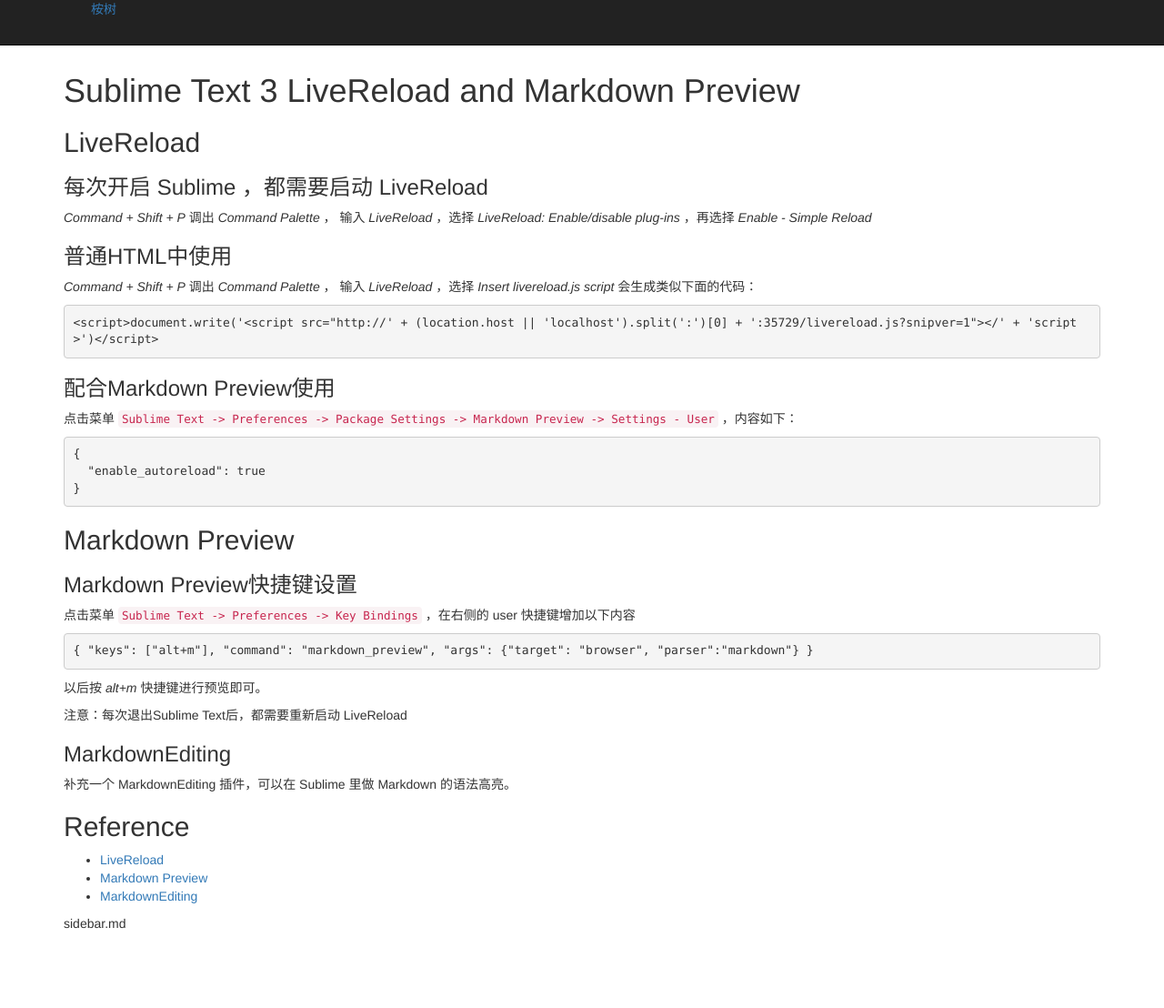
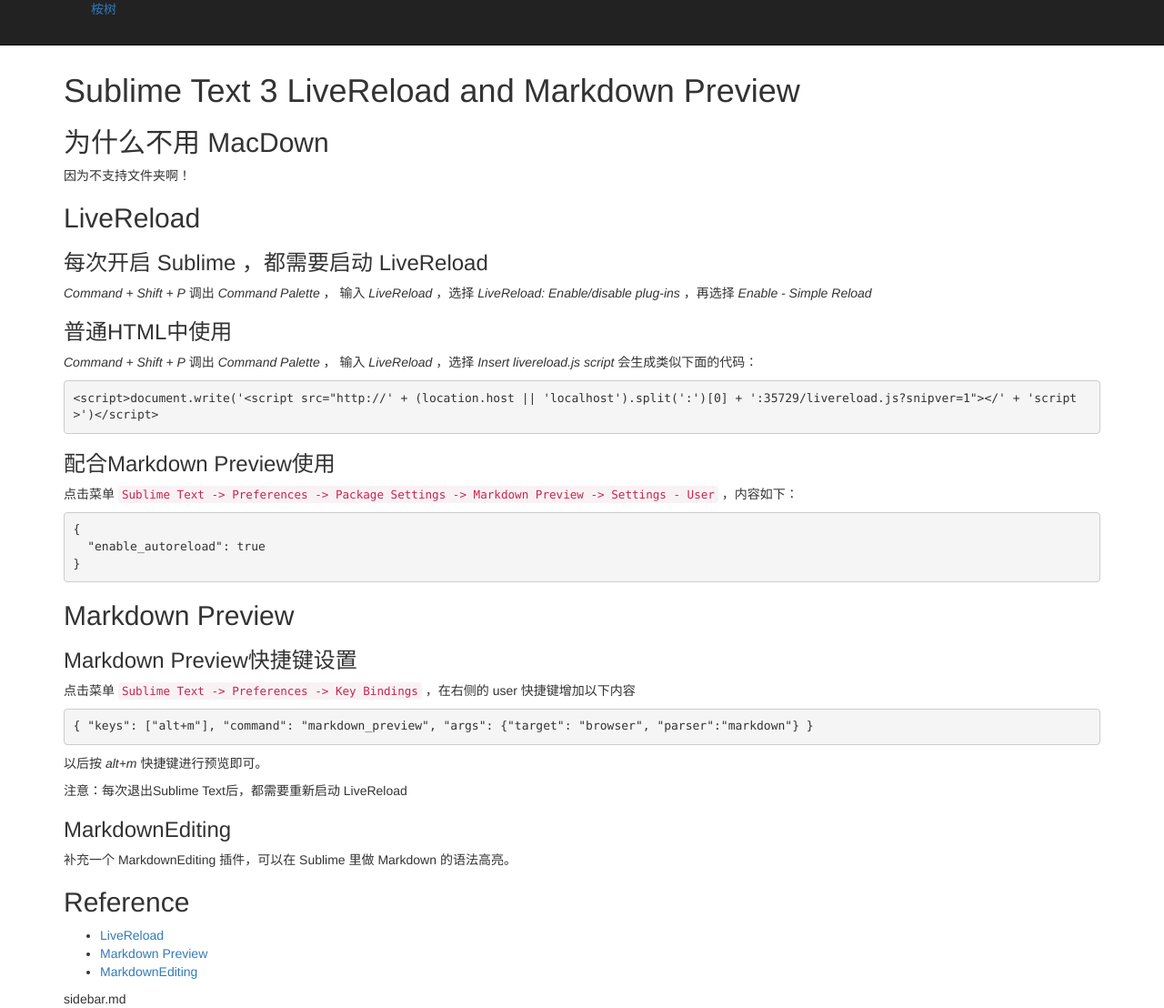
Before and after one commit to wangwenming/wangwenming.github.io, a Jekyll site: the page built from misc/_posts/2017-12-20-Sublime-Text-3-LiveReload-and-Markdown-Preview.md, in a window 1280 px wide and 1108 px high. Shown: the whole window at 91% size. Built offline with Jekyll 4.4.1, drawn with Linux system fonts in a browser that asks for light colours.

Commit message:
为什么不用 MacDown

```diff
--- a/misc/_posts/2017-12-20-Sublime-Text-3-LiveReload-and-Markdown-Preview.md
+++ b/misc/_posts/2017-12-20-Sublime-Text-3-LiveReload-and-Markdown-Preview.md
@@ -1,4 +1,8 @@
 # Sublime Text 3 LiveReload and Markdown Preview
+
+## 为什么不用 MacDown
+因为不支持文件夹啊！
+
 ## LiveReload
 
 ### 每次开启 Sublime ，都需要启动 LiveReload
```
